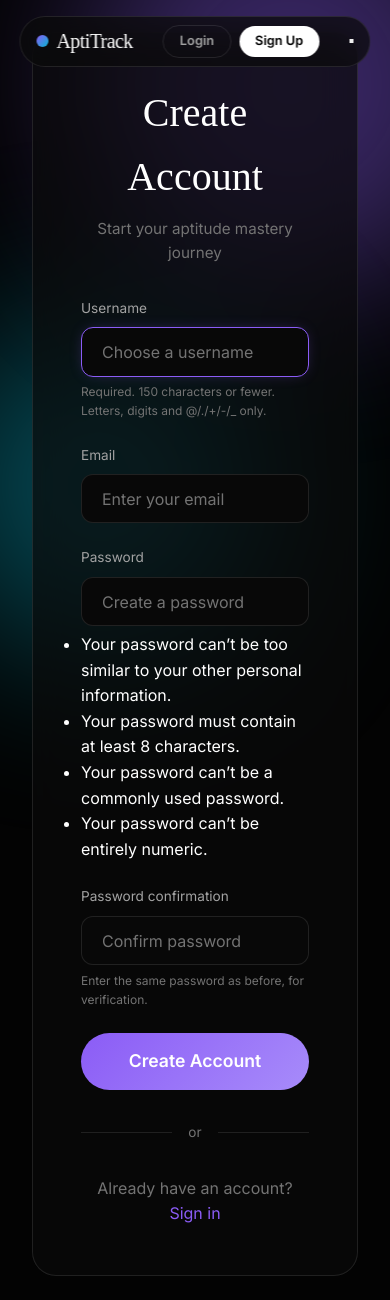
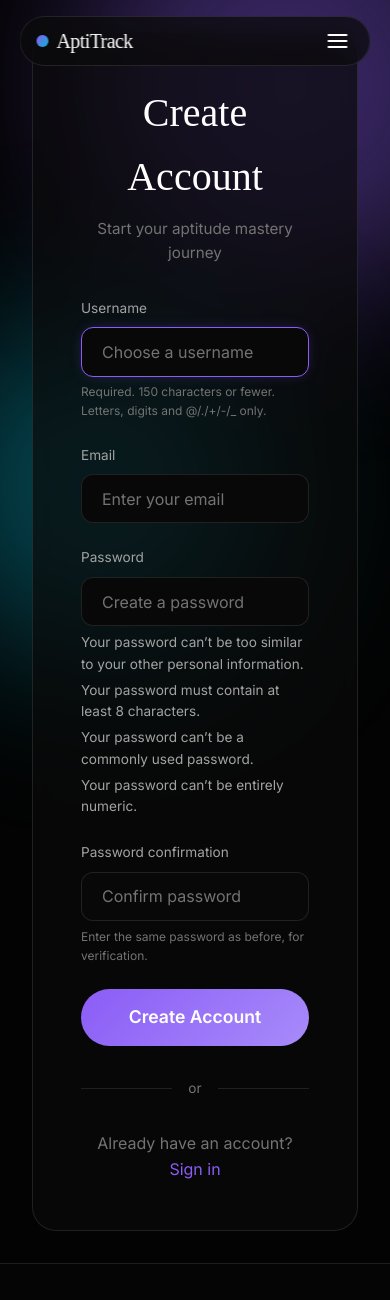
Before and after one commit to kuntal-das-k/AptiTrack, a Django app: page /signup/ in a window 390 px wide. Shown: the top 1300 px of the page. Run offline with Django 5.2, Linux system fonts and the light colour scheme; some web fonts are replaced.

Commit message:
fix: frontend issues - form input styling, hamburger menu, rank badges, chart cards, responsive improvements

```diff
--- a/core/static/core/css/style.css
+++ b/core/static/core/css/style.css
@@ -36,6 +36,7 @@
 
   --glass: rgba(10, 10, 10, 0.7);
   --glass-border: rgba(255, 255, 255, 0.1);
+  --purple: #8b5cf6; /* alias for --accent */
 }
 
 *, *::before, *::after { box-sizing: border-box; margin: 0; padding: 0; }
@@ -190,7 +191,7 @@ img { max-width: 100%; height: auto; }
   font-size: 2.5rem; text-align: center; margin-bottom: 0.5rem;
 }
 .stat-card .stat-value { font-size: 2rem; font-weight: 600; font-family: 'Inter', monospace; }
-.stat-card .stat-label { margin-top: 0.5rem; }
+.stat-card .stat-label { margin-top: 0.5rem; color: var(--text-muted); font-size: 0.8rem; text-transform: uppercase; letter-spacing: 0.08em; }
 
 /* ─── Buttons ─────────────────────────────── */
 .btn {
@@ -245,15 +246,33 @@ img { max-width: 100%; height: auto; }
 /* ─── Forms ───────────────────────────────── */
 .form-group { margin-bottom: 1.5rem; }
 .form-label { display: block; font-size: 0.85rem; color: var(--text-secondary); margin-bottom: 0.5rem; font-weight: 400; }
-.form-input, .form-select {
+.form-input, .form-select,
+.form-group input[type="text"],
+.form-group input[type="password"],
+.form-group input[type="email"],
+.form-group input[type="number"],
+.form-group input[type="url"],
+.form-group input[type="tel"],
+.form-group input[type="search"],
+.form-group textarea,
+.form-group select {
   width: 100%; padding: 0.85rem 1.25rem; background: var(--bg-input);
   border: 1px solid var(--border); border-radius: var(--radius-sm);
   color: var(--text-primary); font-size: 1rem; font-family: inherit;
   transition: var(--transition); outline: none;
+  -webkit-appearance: none;
 }
-.form-input:focus, .form-select:focus { border-color: var(--accent); box-shadow: 0 0 15px -5px var(--accent-glow); }
-.form-input::placeholder { color: var(--text-muted); }
+.form-input:focus, .form-select:focus,
+.form-group input:focus,
+.form-group textarea:focus,
+.form-group select:focus { border-color: var(--accent); box-shadow: 0 0 15px -5px var(--accent-glow); }
+.form-input::placeholder, .form-group input::placeholder,
+.form-group textarea::placeholder { color: var(--text-muted); }
 .form-error { color: var(--danger); font-size: 0.8rem; margin-top: 0.5rem; }
+/* Django form widget overrides */
+.form-group ul { list-style: none; padding: 0; margin: 0; }
+.form-group ul li { color: var(--text-secondary); font-size: 0.85rem; margin-top: 0.25rem; }
+.form-group .helptext { font-size: 0.75rem; color: var(--text-muted); margin-top: 0.35rem; display: block; }
 
 /* ─── Badges ──────────────────────────────── */
 .badge {
@@ -378,9 +397,14 @@ img { max-width: 100%; height: auto; }
 .leaderboard-table td { padding: 1rem; border-bottom: 1px solid var(--border); font-size: 0.95rem; }
 .leaderboard-table tr:hover { background: rgba(255,255,255,0.02); }
 .rank-badge { width: 28px; height: 28px; border-radius: 50%; display: inline-flex; align-items: center; justify-content: center; font-weight: 800; font-size: 12px; background: rgba(255,255,255,0.1); border: 1px solid var(--border); }
+.rank-badge.rank-1 { background: linear-gradient(135deg, #fbbf24, #f59e0b); color: #000; border-color: #f59e0b; box-shadow: 0 0 12px -2px rgba(245,158,11,0.5); }
+.rank-badge.rank-2 { background: linear-gradient(135deg, #d1d5db, #9ca3af); color: #000; border-color: #9ca3af; box-shadow: 0 0 10px -2px rgba(156,163,175,0.4); }
+.rank-badge.rank-3 { background: linear-gradient(135deg, #d97706, #b45309); color: #fff; border-color: #b45309; box-shadow: 0 0 10px -2px rgba(180,83,9,0.4); }
 
 /* Dashboard Charts */
 .chart-container { position: relative; height: 250px; }
+.chart-card { padding: 1.5rem 2rem; }
+.chart-card h3 { font-weight: 700; margin-bottom: 1rem; font-size: 1rem; }
 .dashboard-two-col { display: grid; grid-template-columns: 2fr 1fr; gap: 1.5rem; }
 
 /* ─── Footer ──────────────────────────────── */
@@ -740,6 +764,28 @@ img { max-width: 100%; height: auto; }
   to { filter: brightness(1.4) drop-shadow(0 0 6px rgba(245,158,11,0.6)); }
 }
 
+/* ─── Hamburger Menu ──────────────────────── */
+.hamburger {
+  display: none;
+  flex-direction: column;
+  justify-content: center;
+  gap: 4px;
+  background: none;
+  border: none;
+  cursor: pointer;
+  padding: 6px;
+  z-index: 110;
+}
+.hamburger span {
+  display: block;
+  width: 20px;
+  height: 2px;
+  background: var(--text-primary);
+  border-radius: 2px;
+  transition: var(--transition);
+}
+.hamburger:hover span { background: var(--accent); }
+
 /* ─── Responsive ──────────────────────────── */
 @media (max-width: 1024px) {
   .grid-4 { grid-template-columns: repeat(2, 1fr); }
@@ -750,17 +796,24 @@ img { max-width: 100%; height: auto; }
 }
 @media (max-width: 768px) {
   .nav-links { display: none; }
-  .hamburger { display: flex !important; }
-  .nav-links.open { display: flex; flex-direction: column; position: absolute; top: 100%; left: 0; right: 0; background: var(--glass); backdrop-filter: blur(16px); border: 1px solid var(--glass-border); border-radius: var(--radius-sm); padding: 1rem; margin-top: 0.5rem; }
+  .nav-right { display: none; }
+  .nav-right.open { display: flex; flex-direction: column; gap: 0.5rem; position: absolute; top: calc(100% + 3.5rem); left: 0; right: 0; background: var(--glass); backdrop-filter: blur(16px); border: 1px solid var(--glass-border); border-radius: var(--radius-sm); padding: 1rem; z-index: 100; }
+  .hamburger { display: flex; }
+  .nav-links.open { display: flex; flex-direction: column; position: absolute; top: 100%; left: 0; right: 0; background: var(--glass); backdrop-filter: blur(16px); border: 1px solid var(--glass-border); border-radius: var(--radius-sm); padding: 1rem; margin-top: 0.5rem; z-index: 100; }
+  .nav-links.open a { font-size: 14px; padding: 0.5rem 0; }
   .hero h1 { font-size: 3.5rem; }
   .grid-2, .grid-3, .grid-4 { grid-template-columns: 1fr; }
   .dashboard-grid { grid-template-columns: 1fr; }
+  .dashboard-two-col { grid-template-columns: 1fr; }
   .footer-grid { grid-template-columns: 1fr; }
   .footer-bottom { flex-direction: column; gap: 1rem; text-align: center; }
   .navbar { width: 90%; top: 1rem; }
   .filter-bar { gap: 0.4rem; }
+  .filter-chip { font-size: 0.7rem; padding: 0.35rem 0.75rem; }
   .quiz-nav { gap: 0.3rem; }
   .quiz-nav-btn { width: 32px; height: 32px; font-size: 0.7rem; }
   .flex-between { flex-wrap: wrap; gap: 1rem; }
   .hero-actions { flex-direction: column; gap: 1rem; }
+  .leaderboard-table { font-size: 0.85rem; }
+  .leaderboard-table th, .leaderboard-table td { padding: 0.6rem 0.5rem; }
 }
--- a/core/static/core/js/app.js
+++ b/core/static/core/js/app.js
@@ -3,8 +3,12 @@ document.addEventListener('DOMContentLoaded', function() {
   // Mobile menu toggle
   const hamburger = document.querySelector('.hamburger');
   const navLinks = document.querySelector('.nav-links');
+  const navRight = document.querySelector('.nav-right');
   if (hamburger && navLinks) {
-    hamburger.addEventListener('click', () => navLinks.classList.toggle('open'));
+    hamburger.addEventListener('click', () => {
+      navLinks.classList.toggle('open');
+      if (navRight) navRight.classList.toggle('open');
+    });
   }
 
   // Auto-dismiss messages after 5s
--- a/core/templates/core/partials/navbar.html
+++ b/core/templates/core/partials/navbar.html
@@ -31,7 +31,7 @@
     </div>
 
     <!-- Mobile fallback -->
-    <button class="hamburger" id="hamburger" aria-label="Menu" style="display:none;">
+    <button class="hamburger" id="hamburger" aria-label="Menu">
       <span></span><span></span><span></span>
     </button>
   </div>
```
